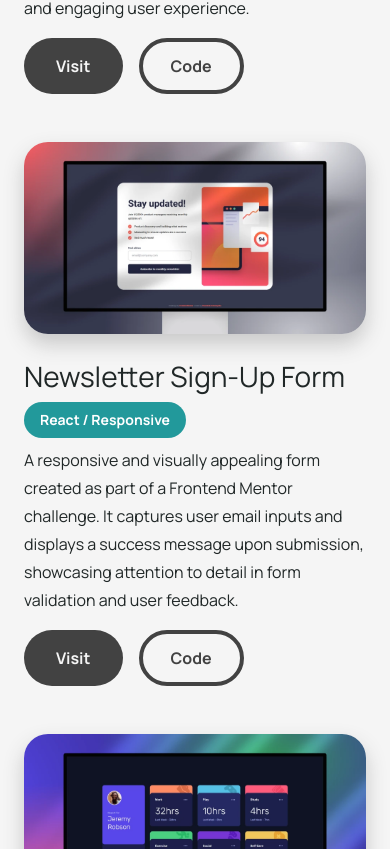
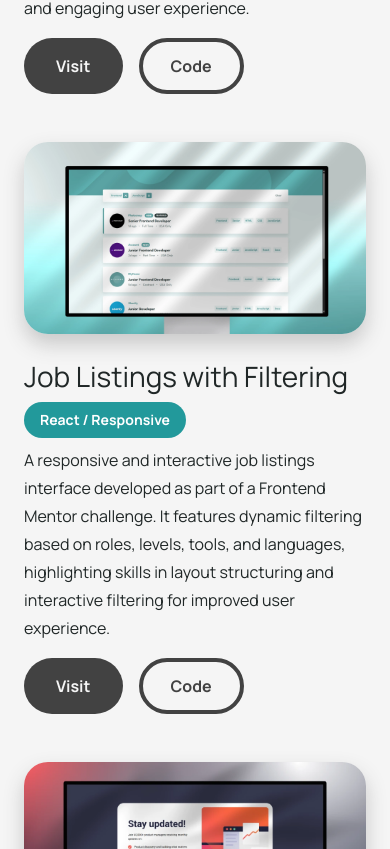
Before and after one commit to ChaminduD/my-portfolio, a React (Vite) app: page /my-portfolio/projects/frontend in a window 390 px wide. Shown: the part 1315-2164 px from the top of the page. Built offline with nearby package versions, Linux system fonts and the light colour scheme.

Commit message:
Add Job Listings project and animation to prev/next buttons

```diff
--- a/src/Components/ProjectsSubSections/ProjectsSubSections.css
+++ b/src/Components/ProjectsSubSections/ProjectsSubSections.css
@@ -78,6 +78,15 @@
     .prev-btn, .next-btn{
         top: 40%;
         opacity: 0.5;
+        animation: Blink 0.7s alternate infinite;
+    }
+    @keyframes Blink{
+        from{
+            background-color: none;
+        }
+        to{
+            background-color: var(--white);
+        }
     }
     .project-container .prev-btn{
         left: var(--space-xs);
--- a/src/data/projectsData.js
+++ b/src/data/projectsData.js
@@ -21,6 +21,17 @@ export const projects = {
             description1: "A modern image search tool developed using React and Tailwind CSS. This application allows users to search for stunning visuals by entering keywords, seamlessly integrating the Unsplash API to fetch and display results. With a responsive design, it ensures an interactive and engaging user experience.",
             primaryBtnLink: "https://pixplore-engine.vercel.app/",
             secondaryBtnLink: "https://github.com/ChaminduD/pixplore",
+        },
+        {
+            image: "/my-portfolio/images/frontend-dev/Job-Listings-with-Filtering.webp",
+            imageRight: false,
+            title: "Job Listings with Filtering",
+            label: "React / Responsive",
+            problem: false,
+            solution: false,
+            description1: "A responsive and interactive job listings interface developed as part of a Frontend Mentor challenge. It features dynamic filtering based on roles, levels, tools, and languages, highlighting skills in layout structuring and interactive filtering for improved user experience.",
+            primaryBtnLink: "https://job-listings-with-filtering-eight-xi.vercel.app/",
+            secondaryBtnLink: "https://github.com/ChaminduD/Job-listings-with-filtering",
         },
         {
             image: "/my-portfolio/images/frontend-dev/Newsletter-Sign-Up-Form.webp",
@@ -136,7 +147,7 @@ export const projects = {
             image: "/my-portfolio/images/frontend-dev/Text-to-Speech-Converter.webp",
             imageRight: true,
             title: "Text to Speech Converter",
-            label: "HTML / CSS / JS / Text-to-Speech",
+            label: "HTML / CSS / JS",
             problem: false,
             solution: false,
             description1: "A web-based tool developed using HTML, CSS, and JavaScript that converts written text into speech. Features include changeable voice options, allowing users to enjoy diverse and dynamic speech experiences.",
@@ -178,7 +189,7 @@ export const projects = {
         },
         {
             image: "/my-portfolio/images/frontend-dev/Cryptocurrency-Website.webp",
-            imageRight: false,
+            imageRight: true,
             title: "Cryptocurrency Website",
             label: "JS / jQuery / API",
             problem: false,
@@ -189,7 +200,7 @@ export const projects = {
         },
         {
             image: "/my-portfolio/images/frontend-dev/Theme-Switching-Header.webp",
-            imageRight: true,
+            imageRight: false,
             title: "Theme-Switching Header",
             label: "HTML / CSS / JS / Dark Mode",
             problem: false,
@@ -274,6 +285,15 @@ export const topProjects = {
             imageRight: false,
         },
         {
+            title: "Job Listings",
+            label: "React / Responsive",
+            description: "A responsive and interactive job listings app from a Frontend Mentor challenge. It features dynamic filtering by role, level, tools, and languages, offering a clean design and smooth user experience across all devices.",
+            image: "/my-portfolio/images/frontend-dev/Job-Listings-with-Filtering.webp",
+            primaryBtnLink: "https://job-listings-with-filtering-eight-xi.vercel.app/",
+            secondaryBtnLink: "https://github.com/ChaminduD/Job-listings-with-filtering",
+            imageRight: false,
+        },
+        {
             title: "Tip Calculator App",
             label: "HTML / CSS / JS / Responsive",
             description: "An interactive tool from a Frontend Mentor challenge, designed for calculating tips and per-person amounts. Features include custom tip percentages, real-time updates, and a responsive design for efficiency.",
```
Also changed, not shown: public/images/frontend-dev/Job-Listings-with-Filtering.webp (added).
